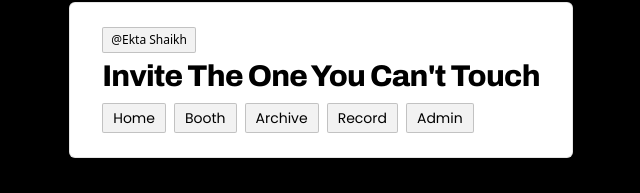
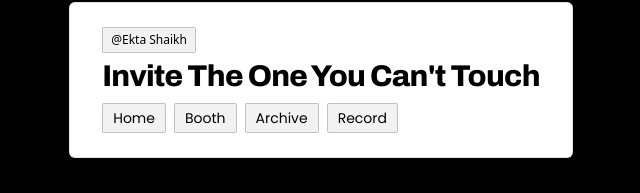
Before and after one commit to devloperpawankumar/EktaShaikh, a React (Vite) app in the folder client/: page / in a window 1280 px wide. Shown: the part 312-505 px from the top of the page, without its empty margins (319-959 px from the left). Built offline with nearby package versions, Linux system fonts and the light colour scheme; no server answers; a web font is replaced by a local one.

Commit message:
frontend changes

```diff
--- a/client/src/components/Landing.jsx
+++ b/client/src/components/Landing.jsx
@@ -9,7 +9,7 @@ export default function Landing() {
     { label: 'Booth', path: '/booth' },
     { label: 'Archive', path: '/archive' },
     { label: 'Record', path: '/record' },
-    { label: 'Admin', path: '/admin' },
+    // { label: 'Admin', path: '/admin' },
   ]
   return (
     <div className="min-h-screen bg-black text-white flex items-center justify-center">
```
